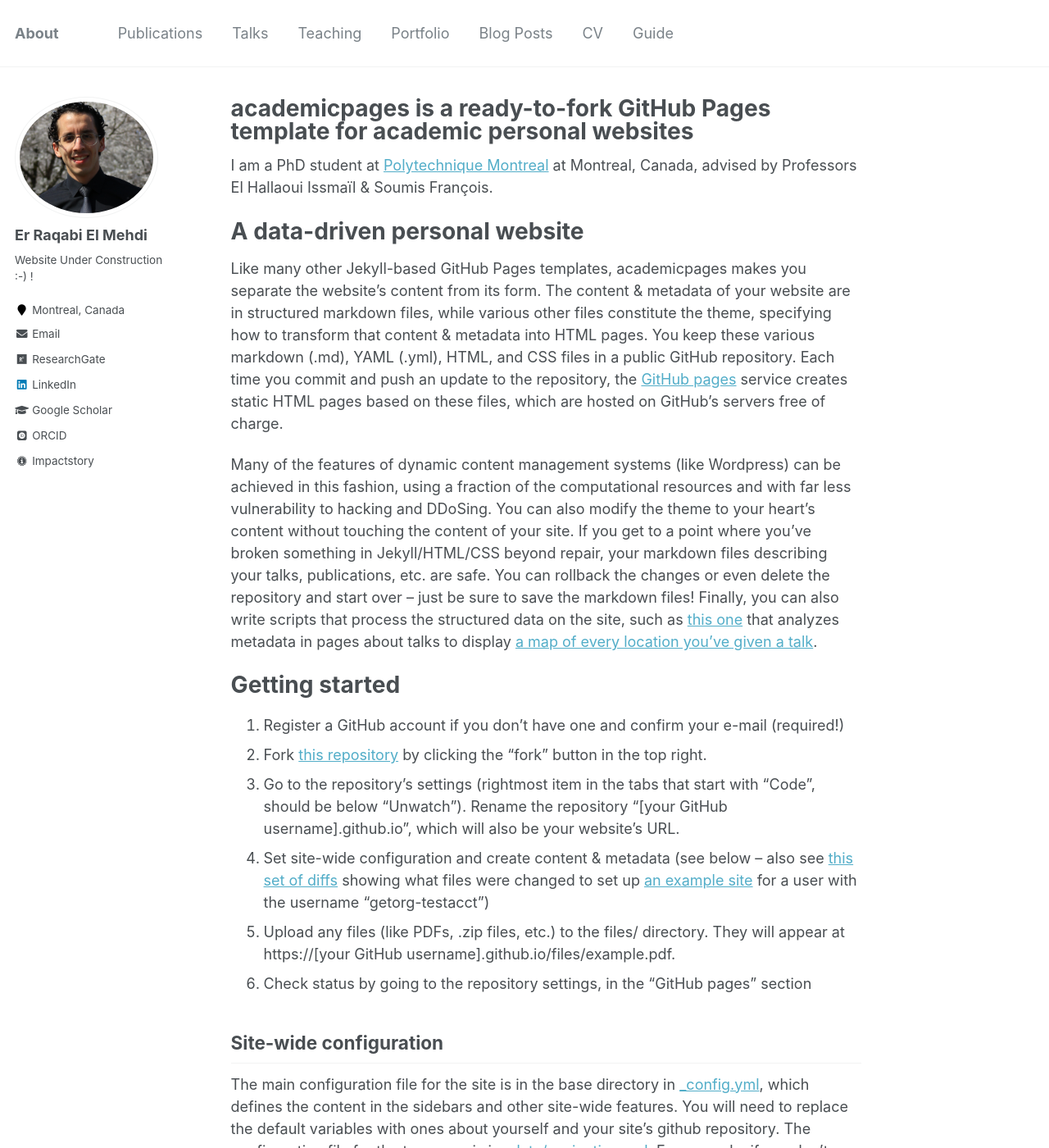
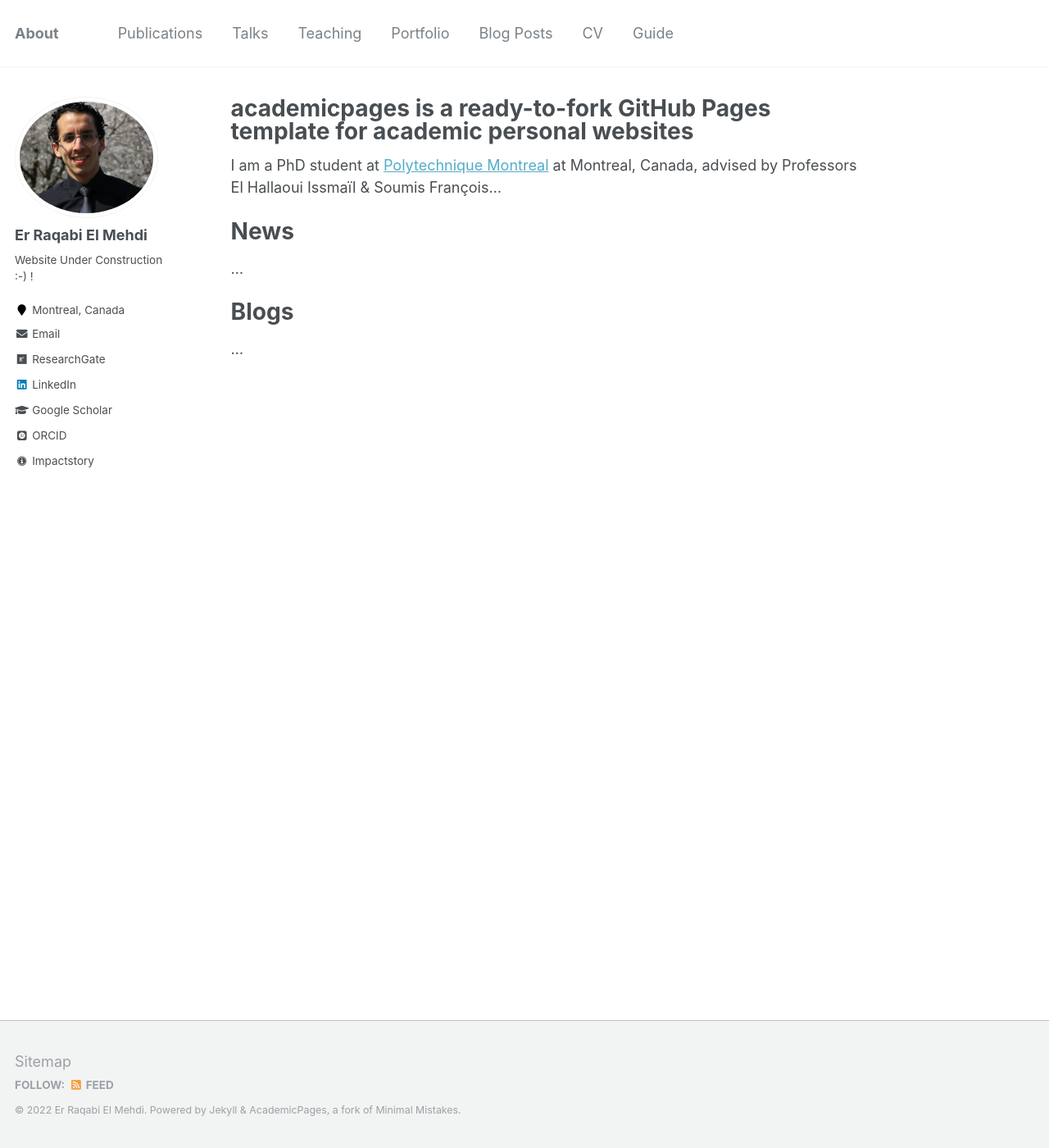
Before and after one commit to RqbMedi/rqbmedi.github.io, a Jekyll site: the page built from _pages/about.md, in a window 1280 px wide and 1400 px high. Shown: the whole window at 82% size. Built offline with Jekyll 4.4.1, drawn with Linux system fonts in a browser that asks for light colours; some web fonts are replaced; some of the changed text lies outside the part shown.

Commit message:
Update about.md

```diff
--- a/_pages/about.md
+++ b/_pages/about.md
@@ -8,23 +8,13 @@ redirect_from:
   - /about.html
 ---
 
-I am a PhD student at [Polytechnique Montreal](https://github.com/academicpages/academicpages.github.io) at Montreal, Canada, advised by Professors El Hallaoui Issmaïl & Soumis François.
+I am a PhD student at [Polytechnique Montreal](https://github.com/academicpages/academicpages.github.io) at Montreal, Canada, advised by Professors El Hallaoui Issmaïl & Soumis François...
 
-A data-driven personal website
+News
 ======
-Like many other Jekyll-based GitHub Pages templates, academicpages makes you separate the website's content from its form. The content & metadata of your website are in structured markdown files, while various other files constitute the theme, specifying how to transform that content & metadata into HTML pages. You keep these various markdown (.md), YAML (.yml), HTML, and CSS files in a public GitHub repository. Each time you commit and push an update to the repository, the [GitHub pages](https://pages.github.com/) service creates static HTML pages based on these files, which are hosted on GitHub's servers free of charge.
+...
 
-Many of the features of dynamic content management systems (like Wordpress) can be achieved in this fashion, using a fraction of the computational resources and with far less vulnerability to hacking and DDoSing. You can also modify the theme to your heart's content without touching the content of your site. If you get to a point where you've broken something in Jekyll/HTML/CSS beyond repair, your markdown files describing your talks, publications, etc. are safe. You can rollback the changes or even delete the repository and start over -- just be sure to save the markdown files! Finally, you can also write scripts that process the structured data on the site, such as [this one](https://github.com/academicpages/academicpages.github.io/blob/master/talkmap.ipynb) that analyzes metadata in pages about talks to display [a map of every location you've given a talk](https://academicpages.github.io/talkmap.html).
 
-Getting started
+Blogs
 ======
-1. Register a GitHub account if you don't have one and confirm your e-mail (required!)
-1. Fork [this repository](https://github.com/academicpages/academicpages.github.io) by clicking the "fork" button in the top right.
-1. Go to the repository's settings (rightmost item in the tabs that start with "Code", should be below "Unwatch"). Rename the repository "[your GitHub username].github.io", which will also be your website's URL.
-1. Set site-wide configuration and create content & metadata (see below -- also see [this set of diffs](http://archive.is/3TPas) showing what files were changed to set up [an example site](https://getorg-testacct.github.io) for a user with the username "getorg-testacct")
-1. Upload any files (like PDFs, .zip files, etc.) to the files/ directory. They will appear at https://[your GitHub username].github.io/files/example.pdf.
-1. Check status by going to the repository settings, in the "GitHub pages" section
-
-Site-wide configuration
-------
-The main configuration file for the site is in the base directory in [_config.yml](https://github.com/academicpages/academicpages.github.io/blob/master/_config.yml), which defines the content in the sidebars and other site-wide features. You will need to replace the default variables with ones about yourself and your site's github repository. The configuration file for the top menu is in [_data/navigation.yml](https://github.com/academicpages/academicpages.github.io/blob/master/_data/navigation.yml). For example, if you don't have a portfolio or blog posts, you can remove those items from that navigation.yml file to remove them from the header.
+...
```
